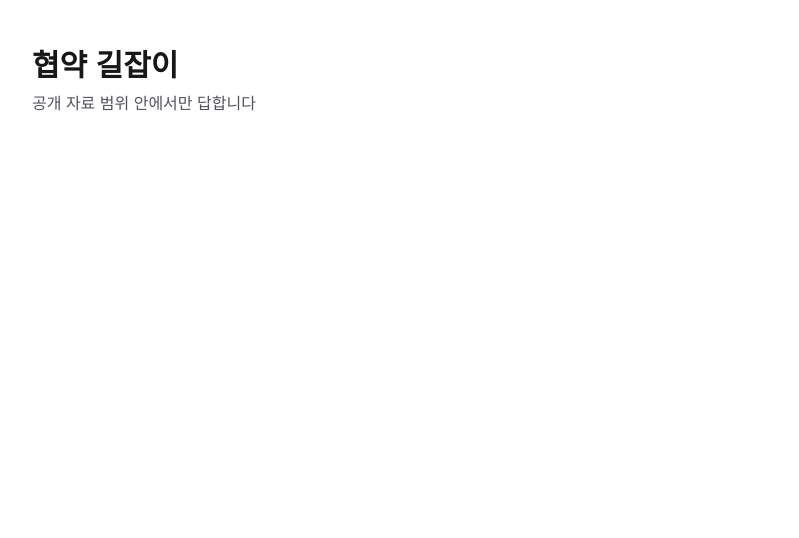
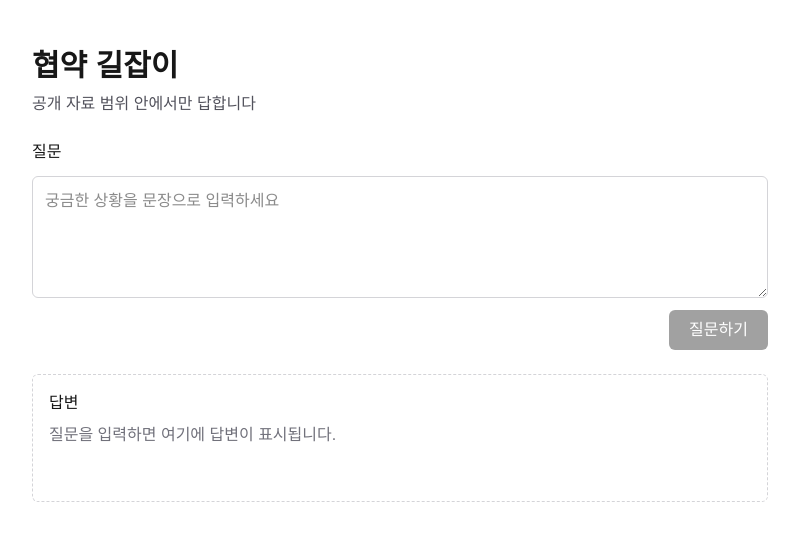
Before and after one commit to moon1030-blip/agreement-guide, a Next.js app: page / in a window 1280 px wide. Shown: the top 538 px of the page, without its empty margins (240-1039 px from the left). Built offline with nearby package versions, Linux system fonts and the light colour scheme.

Commit message:
첫 화면에 질문 입력창과 답변 영역 뼈대를 추가해 이후 검사·서버 연결을 붙일 자리를 마련함 (PLAN 6번)
Co-Authored-By: Claude Opus 5.5 <noreply@anthropic.com>

```diff
--- /dev/null
+++ b/app/_components/AnswerView.tsx
@@ -0,0 +1,22 @@
+// Design Ref: §4 — ④ 답변 영역의 뼈대. 답변·근거·애매/불일치 표시는 PLAN 15번, 오류 화면은 16번에서 채운다.
+type AnswerViewProps = {
+  question: string | null;
+};
+
+export default function AnswerView({ question }: AnswerViewProps) {
+  return (
+    <section
+      aria-live="polite"
+      className="min-h-32 rounded-md border border-dashed border-zinc-300 p-4 dark:border-zinc-700"
+    >
+      <h2 className="mb-2 font-medium">답변</h2>
+      {question ? (
+        <p className="text-zinc-600 dark:text-zinc-400">
+          답변 기능은 준비 중입니다. (보낸 질문: {question})
+        </p>
+      ) : (
+        <p className="text-zinc-500">질문을 입력하면 여기에 답변이 표시됩니다.</p>
+      )}
+    </section>
+  );
+}
--- /dev/null
+++ b/app/_components/AskForm.tsx
@@ -0,0 +1,45 @@
+"use client";
+
+// Design Ref: §4 — ③ 질문 입력과 ④ 답변 영역의 뼈대. 입력 검사(PLAN 8번)와 서버 연결(PLAN 10번)은 이후에 붙인다.
+import { useState } from "react";
+import AnswerView from "./AnswerView";
+
+export default function AskForm() {
+  const [question, setQuestion] = useState("");
+  const [submitted, setSubmitted] = useState<string | null>(null);
+
+  function handleSubmit(event: React.FormEvent<HTMLFormElement>) {
+    event.preventDefault();
+    const trimmed = question.trim();
+    if (!trimmed) return;
+    setSubmitted(trimmed);
+  }
+
+  return (
+    <>
+      <form onSubmit={handleSubmit} className="flex flex-col gap-3">
+        <label htmlFor="question" className="font-medium">
+          질문
+        </label>
+        <textarea
+          id="question"
+          value={question}
+          onChange={(event) => setQuestion(event.target.value)}
+          placeholder="궁금한 상황을 문장으로 입력하세요"
+          rows={4}
+          className="w-full resize-y rounded-md border border-zinc-300 p-3 dark:border-zinc-700 dark:bg-zinc-900"
+        />
+        <div className="flex justify-end">
+          <button
+            type="submit"
+            disabled={!question.trim()}
+            className="rounded-md bg-foreground px-5 py-2 text-background disabled:opacity-40"
+          >
+            질문하기
+          </button>
+        </div>
+      </form>
+      <AnswerView question={submitted} />
+    </>
+  );
+}
--- a/app/page.tsx
+++ b/app/page.tsx
@@ -1,11 +1,16 @@
-// Design Ref: §4 — 화면 구성의 머리글 자리. 경고 상자·질문 입력·답변 영역은 PLAN 6~7번에서 채운다.
+// Design Ref: §4 — 화면 구성. 경고 상자·범위 안내·예시 질문·자료 기준일은 PLAN 7번에서 채운다.
+import AskForm from "./_components/AskForm";
+
 export default function Home() {
   return (
-    <main className="mx-auto flex w-full max-w-3xl flex-1 flex-col gap-2 px-4 py-12">
-      <h1 className="text-3xl font-semibold">협약 길잡이</h1>
-      <p className="text-zinc-600 dark:text-zinc-400">
-        공개 자료 범위 안에서만 답합니다
-      </p>
+    <main className="mx-auto flex w-full max-w-3xl flex-1 flex-col gap-6 px-4 py-12">
+      <header className="flex flex-col gap-2">
+        <h1 className="text-3xl font-semibold">협약 길잡이</h1>
+        <p className="text-zinc-600 dark:text-zinc-400">
+          공개 자료 범위 안에서만 답합니다
+        </p>
+      </header>
+      <AskForm />
     </main>
   );
 }
```
